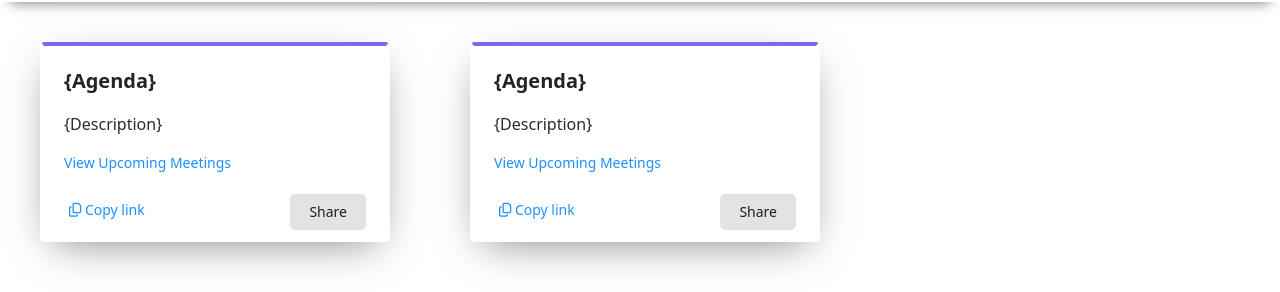
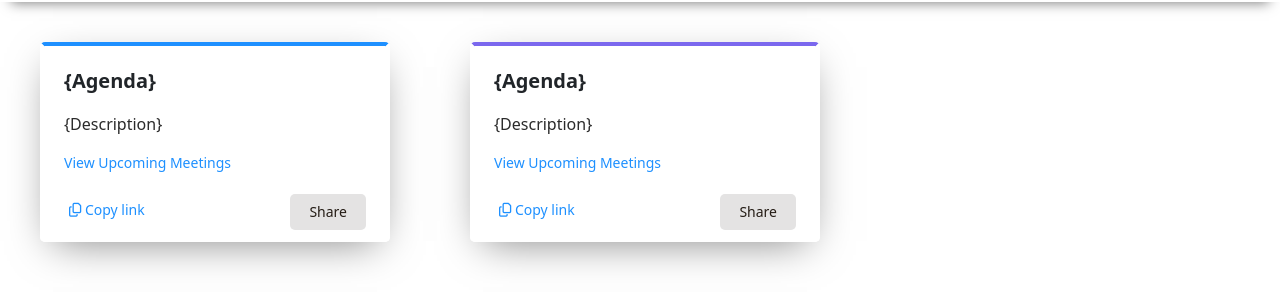
Before and after one commit to Anurag-Kochar-1/new-meeting-scheduler, a website: page dashboard.html in a window 1280 px wide. In both pictures the pointer is over the element 215 px from the left and 371 px from the top of the page. Shown: the part 230-522 px from the top of the page. Drawn offline with nearby package versions, Linux system fonts and the light colour scheme; files whose address does not match are found by name.

Commit message:
updated dashboard

```diff
--- a/css/dashboard.css
+++ b/css/dashboard.css
@@ -175,7 +175,7 @@
     /* border:  1px solid black;
      */
      box-shadow: 0px 12px 40px -13px rgba(0, 0, 0, 0.5);
--webkit-box-shadow: 0px 12px 40px -13px rgba(0, 0, 0, 0.5);
+    -webkit-box-shadow: 0px 12px 40px -13px rgba(0, 0, 0, 0.5);
     border-radius: 15px;
     border-radius: 5px;
     width: 350px;
@@ -185,7 +185,12 @@
     padding: 20px;
     border: 4px solid white;
     border-top-color: mediumslateblue;
+    cursor: pointer;
 
+}
+
+.tile:hover{
+    border-top-color: dodgerblue;
 }
 
 
```
